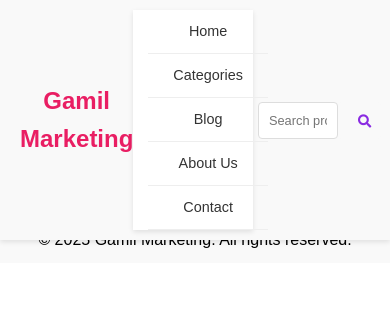
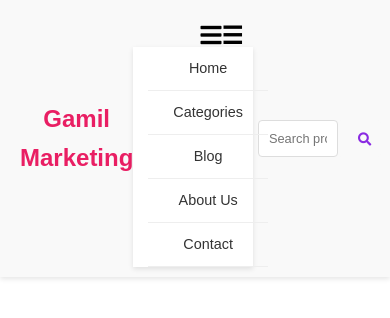
Before and after one commit to ABAASA-BYOONA/Gamil-Marketing, a website: page payment.html in a window 390 px wide. Drawn offline with Linux system fonts and the light colour scheme.

Commit message:
Update payment.html

```diff
--- a/payment.html
+++ b/payment.html
@@ -136,6 +136,9 @@
     <header class="header">
         <div class="logo">Gamil Marketing</div>
         <nav class="nav-menu">
+            <div class="menu-toggle">
+                <i class="fas fa-bars">☰</i>
+            </div>
             <ul class="nav-links">
                 <li><a href="index.html">Home</a></li>
                 <li><a href="categories.html">Categories</a></li>
```
